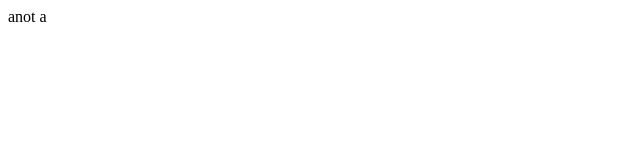
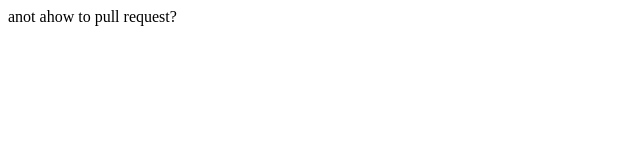
Before and after one commit to xqr3218/next-demo, a Next.js app: page /a in a window 1280 px wide. Shown: the top 160 px of the page, without its empty margins (0-640 px from the left). Built offline with nearby package versions, Linux system fonts and the light colour scheme.

Commit message:
didn't know

```diff
--- a/pages/a.js
+++ b/pages/a.js
@@ -2,5 +2,6 @@ export default () => (
     <div>
         a
         {`not a`}
+        {`how to pull request?`}
     </div>
 )
```
